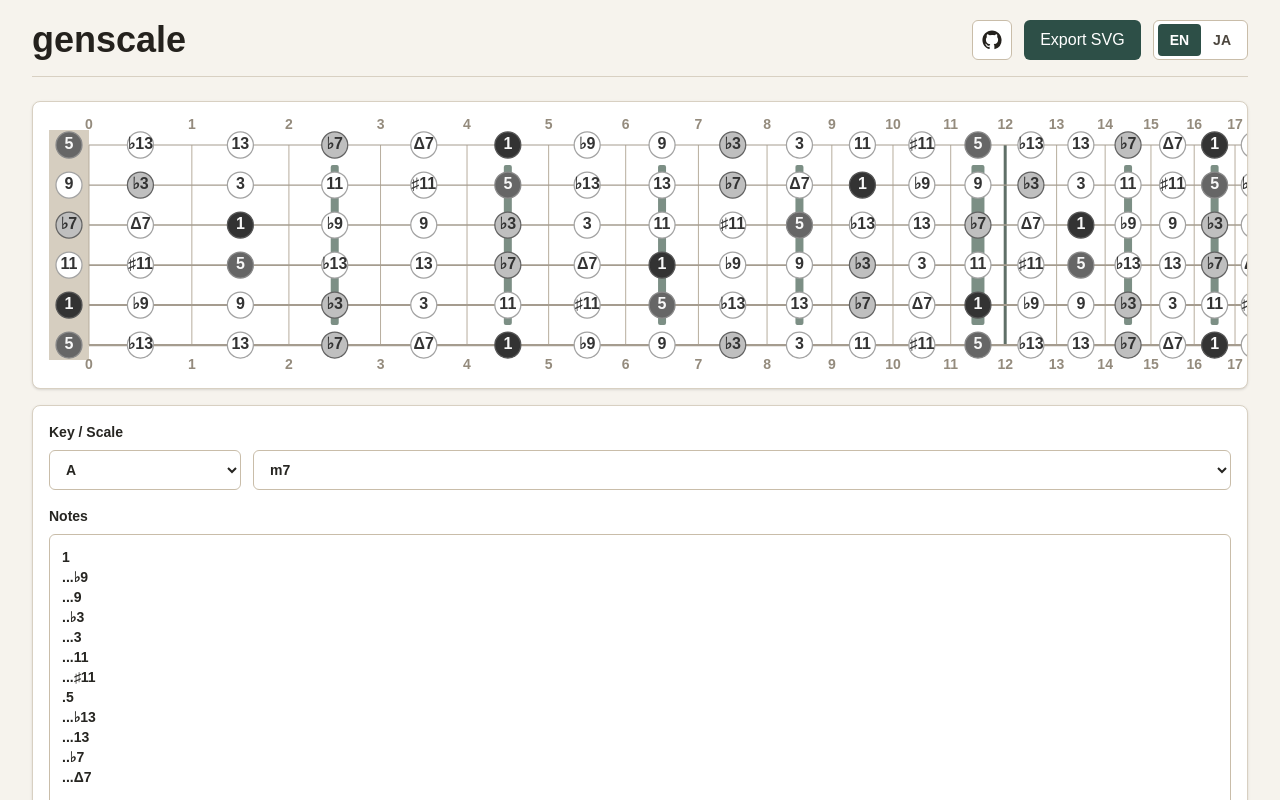
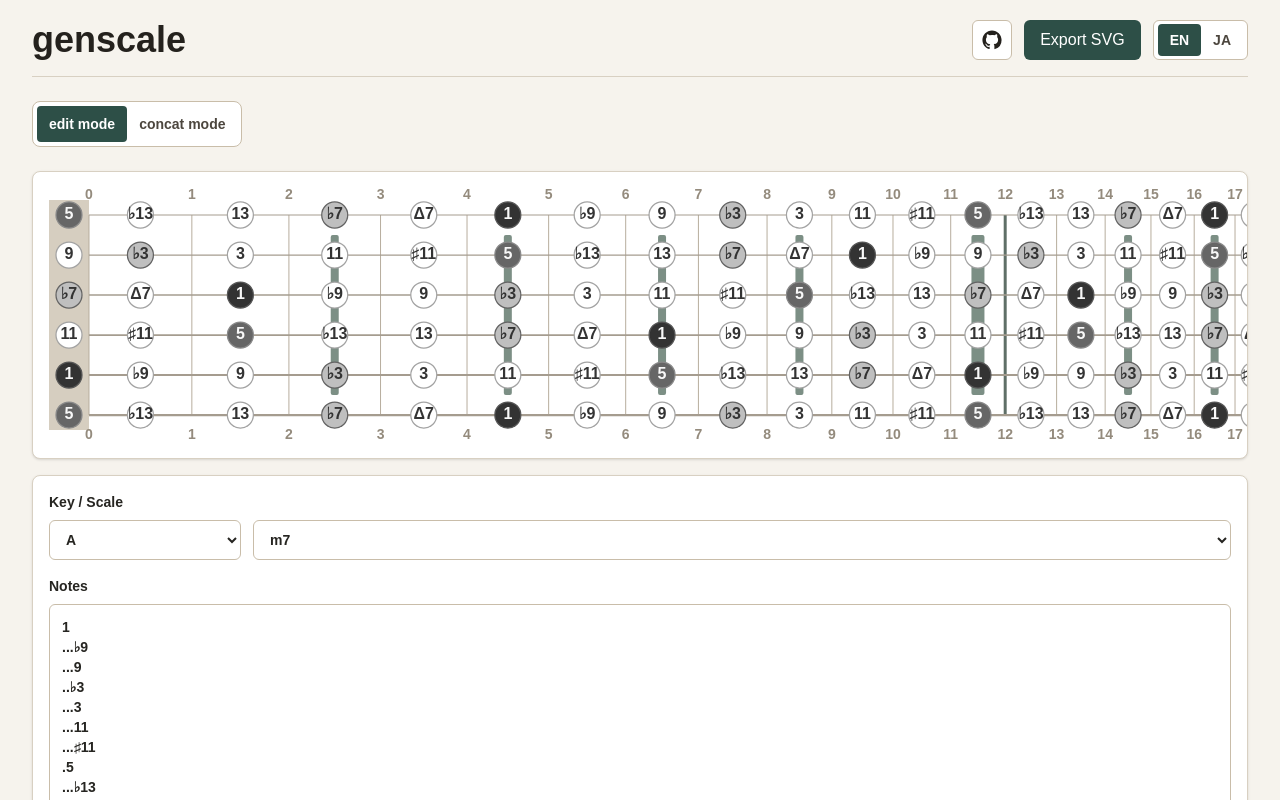
Before and after one commit to wataash/genscale, a Next.js app: page / in a window 1280 px wide. Shown: the top 800 px of the page. Built offline with nearby package versions, Linux system fonts and the light colour scheme.

Commit message:
app/genscale-app.tsx docs/guitar-scale-web.md e2e/genscale.spec.ts lib/genscale/i18n.ts lib/genscale/settings.test.ts lib/genscale/settings.ts

```diff
--- a/app/genscale-app.tsx
+++ b/app/genscale-app.tsx
@@ -27,6 +27,7 @@ import {
 } from "@/lib/genscale/scales";
 import {
   parseSettingsText,
+  parseSettingsUrl,
   readableSettingsParam,
   settingsText,
 } from "@/lib/genscale/settings";
@@ -36,7 +37,7 @@ import {
   parseTuning,
   TUNING_PRESETS,
 } from "@/lib/genscale/tuning";
-import type { Locale, NoteTone } from "@/lib/genscale/types";
+import type { AppSettings, Locale, NoteTone } from "@/lib/genscale/types";
 
 type GenscaleAppProps = {
   initialSettingsText?: string;
@@ -44,6 +45,11 @@ type GenscaleAppProps = {
 };
 
 type CopySettingsStatus = "idle" | "copying" | "copied" | "failed";
+type AppMode = "edit" | "concat";
+type ConcatEntry = {
+  lineNumber: number;
+  settings: AppSettings;
+};
 
 const NOTE_GRAY_CONTROLS: { label: string; tone: NoteTone }[] = [
   { label: "NOTE", tone: 0 },
@@ -52,6 +58,191 @@ const NOTE_GRAY_CONTROLS: { label: string; tone: NoteTone }[] = [
   { label: "...NOTE", tone: 3 },
 ];
 const NOTE_GRAY_PREVIEW_TEXT = "Δ7";
+
+type FretboardPreviewProps = {
+  locale: Locale;
+  settings: AppSettings;
+  svgId?: string;
+  title?: string;
+};
+
+function FretboardPreview({
+  locale,
+  settings,
+  svgId,
+  title,
+}: FretboardPreviewProps) {
+  const t = TRANSLATIONS[locale];
+  const parsedTuning = parseTuning(settings.tuning.join("\n"));
+  const board = buildFretboard(parsedTuning.noteIndices);
+  const scale = scaleFromNotes(settings.notes);
+  const scaleName =
+    scale === CUSTOM_SCALE ? t.customScale : scaleDisplayName(scale, locale);
+  const rootKey = NOTE_INDICES[ENHARMONICS[settings.key]];
+  const labels = parseLabels(settings.notes);
+  const boardH = CANVAS.stringGap * (board.noteIndices.length - 1);
+  const nutH = boardH + 30;
+  const labelH = CANVAS.fretLabelFontSize + CANVAS.noteRadius;
+  const canvasW = CANVAS.nutW + CANVAS.boardW;
+  const canvasH = labelH + boardH + labelH;
+  const fretXs = board.normalizedFretPositions.map(
+    (x) => CANVAS.nutW + CANVAS.boardW * x,
+  );
+  const stringYs = board.noteIndices.map(
+    (_, i) => labelH + CANVAS.stringGap * i,
+  );
+  const yMid = (stringYs[0] + stringYs[stringYs.length - 1]) / 2;
+  const stringCount = stringYs.length;
+  const inlayY =
+    stringCount >= 3
+      ? (stringYs[0] + stringYs[1]) / 2
+      : yMid - (boardH * 0.8) / 2;
+  const inlayH =
+    stringCount >= 3
+      ? (stringYs[stringCount - 2] + stringYs[stringCount - 1]) / 2 - inlayY
+      : boardH * 0.8;
+  const inlayW = 8;
+  const octaveInlayW = 13;
+
+  return (
+    <section className="overflow-hidden rounded-lg border border-[#d8d0c2] bg-white shadow-sm">
+      {title ? (
+        <header className="border-b border-[#e6dfd2] px-4 py-3 text-sm font-semibold text-[#4c463e]">
+          {title}
+        </header>
+      ) : null}
+      <div className="overflow-x-auto p-4">
+        <svg
+          id={svgId}
+          aria-label={t.fretboardLabel(settings.key, scaleName)}
+          className="block w-[1008px] max-w-none sm:w-[1440px]"
+          width={canvasW}
+          height={canvasH}
+          viewBox={`0 0 ${canvasW} ${canvasH}`}
+          xmlns="http://www.w3.org/2000/svg"
+        >
+          <style>{`text{font-family:Arial,sans-serif;}`}</style>
+          <rect
+            x="0"
+            y={(stringYs[0] + stringYs[stringYs.length - 1] - nutH) / 2}
+            width={CANVAS.nutW}
+            height={nutH}
+            fill="#d6cec0"
+          />
+          {fretXs.slice(0, -1).map((x, fretIndex) => (
+            <line
+              key={`fret-${fretIndex}`}
+              x1={x}
+              y1={stringYs[0]}
+              x2={x}
+              y2={stringYs[stringYs.length - 1]}
+              stroke={
+                fretIndex === 12 || fretIndex === 24 ? "#5f6f67" : "#b7ad9d"
+              }
+              strokeWidth={fretIndex === 12 || fretIndex === 24 ? 3 : 1}
+            />
+          ))}
+          {fretXs.slice(0, -1).map((x, fretIndex) => (
+            <g key={`fret-label-${fretIndex}`}>
+              <text
+                x={x}
+                y={labelH / 2 - CANVAS.noteRadius / 2}
+                textAnchor="middle"
+                dominantBaseline="middle"
+                fill="#948b7d"
+                fontSize={CANVAS.fretLabelFontSize}
+                fontWeight="600"
+              >
+                {fretIndex}
+              </text>
+              <text
+                x={x}
+                y={labelH + boardH + labelH / 2 + CANVAS.noteRadius / 2}
+                textAnchor="middle"
+                dominantBaseline="middle"
+                fill="#948b7d"
+                fontSize={CANVAS.fretLabelFontSize}
+                fontWeight="600"
+              >
+                {fretIndex}
+              </text>
+            </g>
+          ))}
+          {stringYs.map((y, stringIndex) => (
+            <line
+              key={`string-${stringIndex}`}
+              x1={fretXs[0]}
+              y1={y}
+              x2={fretXs[fretXs.length - 2]}
+              y2={y}
+              stroke="#a59c8f"
+              strokeWidth={1 + stringIndex * 0.25}
+            />
+          ))}
+          {[3, 5, 7, 9, 15, 17, 19, 21].map((fret) => (
+            <rect
+              key={`inlay-${fret}`}
+              x={(fretXs[fret - 1] + fretXs[fret]) / 2 - inlayW / 2}
+              y={inlayY}
+              width={inlayW}
+              height={inlayH}
+              rx="2"
+              fill="#7c8f85"
+            />
+          ))}
+          {[12, 24].map((fret) => (
+            <rect
+              key={`inlay-${fret}`}
+              x={(fretXs[fret - 1] + fretXs[fret]) / 2 - octaveInlayW / 2}
+              y={inlayY}
+              width={octaveInlayW}
+              height={inlayH}
+              rx="2"
+              fill="#7c8f85"
+            />
+          ))}
+          {board.noteIndices.map((stringNoteIndices, stringIndex) =>
+            stringNoteIndices.map((fretNoteIndex, noteIndex) => {
+              const offset = (fretNoteIndex - rootKey + 12) % 12;
+              const note = labels[offset];
+              const colors = noteColors(note.tone, settings.noteGrayLevels);
+              const cx =
+                noteIndex === 0
+                  ? fretXs[0] - CANVAS.nutW / 2
+                  : (fretXs[noteIndex - 1] + fretXs[noteIndex]) / 2;
+              const cy = stringYs[stringIndex];
+
+              return (
+                <g key={`note-${stringIndex}-${noteIndex}`}>
+                  <circle
+                    cx={cx}
+                    cy={cy}
+                    r={CANVAS.noteRadius}
+                    fill={colors.fill}
+                    stroke={colors.stroke}
+                    strokeWidth="1.25"
+                  />
+                  {note.text ? (
+                    <text
+                      x={cx}
+                      y={cy + 4}
+                      textAnchor="middle"
+                      fill={colors.text}
+                      fontSize="16"
+                      fontWeight="700"
+                    >
+                      {note.text}
+                    </text>
+                  ) : null}
+                </g>
+              );
+            }),
+          )}
+        </svg>
+      </div>
+    </section>
+  );
+}
 
 export default function GenscaleApp({
   initialSettingsText,
@@ -79,56 +270,46 @@ export default function GenscaleApp({
   );
   const [copySettingsStatus, setCopySettingsStatus] =
     useState<CopySettingsStatus>("idle");
+  const [mode, setMode] = useState<AppMode>("edit");
+  const [concatText, setConcatText] = useState("");
   const [noteGrayLevels, setNoteGrayLevels] = useState<number[]>([
     ...(initialSettings?.noteGrayLevels ?? DEFAULT_NOTE_GRAY_LEVELS),
   ]);
   const parsedTuning = useMemo(() => parseTuning(tuning), [tuning]);
-  const board = useMemo(
-    () => buildFretboard(parsedTuning.noteIndices),
-    [parsedTuning.noteIndices],
-  );
-  const rootKey = NOTE_INDICES[ENHARMONICS[key]];
   const activeTokens = linesFromText(noteText);
-  const labels = parseLabels(
-    activeTokens.length === 12 ? activeTokens : scaleTokens(scale),
-  );
-
-  const boardH = CANVAS.stringGap * (board.noteIndices.length - 1);
-  const nutH = boardH + 30;
-  const labelH = CANVAS.fretLabelFontSize + CANVAS.noteRadius;
-  const canvasW = CANVAS.nutW + CANVAS.boardW;
-  const canvasH = labelH + boardH + labelH;
-  const fretXs = board.normalizedFretPositions.map(
-    (x) => CANVAS.nutW + CANVAS.boardW * x,
-  );
-  const stringYs = board.noteIndices.map(
-    (_, i) => labelH + CANVAS.stringGap * i,
-  );
-  const yMid = (stringYs[0] + stringYs[stringYs.length - 1]) / 2;
   const tokenValid = activeTokens.length === 12;
-  const stringCount = stringYs.length;
-  const inlayY =
-    stringCount >= 3
-      ? (stringYs[0] + stringYs[1]) / 2
-      : yMid - (boardH * 0.8) / 2;
-  const inlayH =
-    stringCount >= 3
-      ? (stringYs[stringCount - 2] + stringYs[stringCount - 1]) / 2 - inlayY
-      : boardH * 0.8;
-  const inlayW = 8;
-  const octaveInlayW = 13;
   const tuningPresetId =
     TUNING_PRESETS.find((preset) => preset.notes.join("\n") === tuning)?.id ??
     "custom";
-  const currentScaleDisplayName =
-    scale === CUSTOM_SCALE ? t.customScale : scaleDisplayName(scale, locale);
-  const currentSettings = {
+  const currentSettings: AppSettings = {
     key,
     tuning: linesFromText(tuning),
     notes: linesFromText(noteText),
     noteGrayLevels,
   };
+  const currentBoardSettings: AppSettings = {
+    ...currentSettings,
+    notes: tokenValid ? currentSettings.notes : scaleTokens(scale),
+  };
   const currentSettingEditorText = settingsText(currentSettings);
+  const concatResults = useMemo(() => {
+    const baseUrl =
+      typeof window === "undefined" ? "https://example.com" : window.location.origin;
+    const valid: ConcatEntry[] = [];
+    const invalid: number[] = [];
+
+    linesFromText(concatText).forEach((line, index) => {
+      const settings = parseSettingsUrl(line, baseUrl);
+      if (settings) {
+        valid.push({ lineNumber: index + 1, settings });
+        return;
+      }
+
+      invalid.push(index + 1);
+    });
+
+    return { valid, invalid };
+  }, [concatText]);
 
   useEffect(() => {
     document.documentElement.lang = locale;
@@ -220,6 +401,7 @@ export default function GenscaleApp({
                 <path d="M12 .5C5.65.5.5 5.65.5 12c0 5.1 3.29 9.41 7.86 10.93.58.1.79-.25.79-.56v-2.15c-3.2.7-3.87-1.36-3.87-1.36-.52-1.34-1.28-1.7-1.28-1.7-1.05-.72.08-.7.08-.7 1.16.08 1.77 1.19 1.77 1.19 1.03 1.76 2.7 1.25 3.36.96.1-.75.4-1.25.73-1.54-2.55-.29-5.24-1.28-5.24-5.68 0-1.26.45-2.28 1.19-3.09-.12-.29-.52-1.46.11-3.04 0 0 .97-.31 3.16 1.18A10.9 10.9 0 0 1 12 6.06c.98 0 1.95.13 2.87.38 2.19-1.49 3.16-1.18 3.16-1.18.63 1.58.23 2.75.11 3.04.74.81 1.19 1.83 1.19 3.09 0 4.41-2.69 5.38-5.25 5.67.42.36.78 1.06.78 2.14v3.17c0 .31.21.67.79.56A11.51 11.51 0 0 0 23.5 12C23.5 5.65 18.35.5 12 .5Z" />
               </svg>
             </a>
+            {mode === "edit" ? (
               <button
                 className="h-10 rounded-md bg-[#2d4f47] px-4 text-sm font-semibold text-white transition hover:bg-[#213d37]"
                 type="button"
@@ -227,6 +409,7 @@ export default function GenscaleApp({
               >
                 {t.exportSvg}
               </button>
+            ) : null}
             <nav
               aria-label={t.localeLabel}
               className="flex h-10 items-center rounded-md border border-[#c9bda9] bg-white p-1 text-sm font-semibold"
@@ -257,7 +440,41 @@ export default function GenscaleApp({
           </div>
         </header>
 
-        <div className="grid gap-4">
+        <div
+          aria-label={t.modeTabsLabel}
+          className="inline-flex w-fit rounded-lg border border-[#c9bda9] bg-white p-1 text-sm font-semibold"
+          role="tablist"
+        >
+          {([
+            ["edit", t.editMode],
+            ["concat", t.concatMode],
+          ] as const).map(([value, label]) => (
+            <button
+              key={value}
+              aria-controls={`${value}-panel`}
+              aria-selected={mode === value}
+              className={`rounded px-3 py-2 transition ${
+                mode === value
+                  ? "bg-[#2d4f47] text-white"
+                  : "text-[#4c463e] hover:bg-[#eee8dc]"
+              }`}
+              id={`${value}-tab`}
+              role="tab"
+              type="button"
+              onClick={() => setMode(value)}
+            >
+              {label}
+            </button>
+          ))}
+        </div>
+
+        {mode === "edit" ? (
+          <div
+            aria-labelledby="edit-tab"
+            className="grid gap-4"
+            id="edit-panel"
+            role="tabpanel"
+          >
             <aside className="order-2 rounded-lg border border-[#d8d0c2] bg-white p-4 shadow-sm">
               <div className="grid gap-4">
               <div className="grid gap-2 text-sm font-semibold">
@@ -465,140 +682,65 @@ export default function GenscaleApp({
               </div>
             </aside>
 
-          <section className="order-1 overflow-hidden rounded-lg border border-[#d8d0c2] bg-white shadow-sm">
-            <div className="overflow-x-auto p-4">
-              <svg
-                id="fretboard-svg"
-                aria-label={t.fretboardLabel(key, currentScaleDisplayName)}
-                className="block w-[1008px] max-w-none sm:w-[1440px]"
-                width={canvasW}
-                height={canvasH}
-                viewBox={`0 0 ${canvasW} ${canvasH}`}
-                xmlns="http://www.w3.org/2000/svg"
+            <FretboardPreview
+              locale={locale}
+              settings={currentBoardSettings}
+              svgId="fretboard-svg"
+            />
+          </div>
+        ) : (
+          <section
+            aria-labelledby="concat-tab"
+            className="grid gap-4"
+            id="concat-panel"
+            role="tabpanel"
           >
-                <style>{`text{font-family:Arial,sans-serif;}`}</style>
-                <rect
-                  x="0"
-                  y={(stringYs[0] + stringYs[stringYs.length - 1] - nutH) / 2}
-                  width={CANVAS.nutW}
-                  height={nutH}
-                  fill="#d6cec0"
+            <section className="rounded-lg border border-[#d8d0c2] bg-white p-4 shadow-sm">
+              <label className="grid gap-2 text-sm font-semibold">
+                {t.concatInput}
+                <textarea
+                  aria-label={t.concatInput}
+                  className="min-h-56 resize-y rounded-md border border-[#c9bda9] bg-white p-3 font-mono text-sm leading-6"
+                  placeholder={t.concatHelp}
+                  spellCheck={false}
+                  value={concatText}
+                  onChange={(event) => setConcatText(event.target.value)}
                 />
-                {fretXs.slice(0, -1).map((x, fretIndex) => (
-                  <line
-                    key={`fret-${fretIndex}`}
-                    x1={x}
-                    y1={stringYs[0]}
-                    x2={x}
-                    y2={stringYs[stringYs.length - 1]}
-                    stroke={
-                      fretIndex === 12 || fretIndex === 24
-                        ? "#5f6f67"
-                        : "#b7ad9d"
-                    }
-                    strokeWidth={fretIndex === 12 || fretIndex === 24 ? 3 : 1}
-                  />
-                ))}
-                {fretXs.slice(0, -1).map((x, fretIndex) => (
-                  <g key={`fret-label-${fretIndex}`}>
-                    <text
-                      x={x}
-                      y={labelH / 2 - CANVAS.noteRadius / 2}
-                      textAnchor="middle"
-                      dominantBaseline="middle"
-                      fill="#948b7d"
-                      fontSize={CANVAS.fretLabelFontSize}
-                      fontWeight="600"
-                    >
-                      {fretIndex}
-                    </text>
-                    <text
-                      x={x}
-                      y={labelH + boardH + labelH / 2 + CANVAS.noteRadius / 2}
-                      textAnchor="middle"
-                      dominantBaseline="middle"
-                      fill="#948b7d"
-                      fontSize={CANVAS.fretLabelFontSize}
-                      fontWeight="600"
-                    >
-                      {fretIndex}
-                    </text>
-                  </g>
-                ))}
-                {stringYs.map((y, stringIndex) => (
-                  <line
-                    key={`string-${stringIndex}`}
-                    x1={fretXs[0]}
-                    y1={y}
-                    x2={fretXs[fretXs.length - 2]}
-                    y2={y}
-                    stroke="#a59c8f"
-                    strokeWidth={1 + stringIndex * 0.25}
-                  />
-                ))}
-                {[3, 5, 7, 9, 15, 17, 19, 21].map((fret) => (
-                  <rect
-                    key={`inlay-${fret}`}
-                    x={(fretXs[fret - 1] + fretXs[fret]) / 2 - inlayW / 2}
-                    y={inlayY}
-                    width={inlayW}
-                    height={inlayH}
-                    rx="2"
-                    fill="#7c8f85"
-                  />
-                ))}
-                {[12, 24].map((fret) => (
-                  <rect
-                    key={`inlay-${fret}`}
-                    x={(fretXs[fret - 1] + fretXs[fret]) / 2 - octaveInlayW / 2}
-                    y={inlayY}
-                    width={octaveInlayW}
-                    height={inlayH}
-                    rx="2"
-                    fill="#7c8f85"
-                  />
-                ))}
-                {board.noteIndices.map((stringNoteIndices, stringIndex) =>
-                  stringNoteIndices.map((fretNoteIndex, noteIndex) => {
-                    const offset = (fretNoteIndex - rootKey + 12) % 12;
-                    const note = labels[offset];
-                    const colors = noteColors(note.tone, noteGrayLevels);
-                    const cx =
-                      noteIndex === 0
-                        ? fretXs[0] - CANVAS.nutW / 2
-                        : (fretXs[noteIndex - 1] + fretXs[noteIndex]) / 2;
-                    const cy = stringYs[stringIndex];
+              </label>
+
+              <p className="mt-3 text-sm text-[#5f584f]">{t.concatHelp}</p>
+
+              {concatResults.invalid.length ? (
+                <p className="mt-3 rounded-md bg-[#fff4df] px-3 py-2 text-sm text-[#7a4f00]">
+                  {t.concatInvalidLines(concatResults.invalid.join(", "))}
+                </p>
+              ) : null}
+            </section>
+
+            {concatResults.valid.length ? (
+              concatResults.valid.map(({ lineNumber, settings }) => {
+                const boardScale = scaleFromNotes(settings.notes);
+                const scaleName =
+                  boardScale === CUSTOM_SCALE
+                    ? t.customScale
+                    : scaleDisplayName(boardScale, locale);
 
                 return (
-                      <g key={`note-${stringIndex}-${noteIndex}`}>
-                        <circle
-                          cx={cx}
-                          cy={cy}
-                          r={CANVAS.noteRadius}
-                          fill={colors.fill}
-                          stroke={colors.stroke}
-                          strokeWidth="1.25"
+                  <FretboardPreview
+                    key={`${lineNumber}-${settings.key}-${settings.tuning.join("-")}`}
+                    locale={locale}
+                    settings={settings}
+                    title={t.concatBoardTitle(lineNumber, settings.key, scaleName)}
                   />
-                        {note.text ? (
-                          <text
-                            x={cx}
-                            y={cy + 4}
-                            textAnchor="middle"
-                            fill={colors.text}
-                            fontSize="16"
-                            fontWeight="700"
-                          >
-                            {note.text}
-                          </text>
-                        ) : null}
-                      </g>
                 );
-                  }),
+              })
+            ) : (
+              <p className="rounded-lg border border-dashed border-[#c9bda9] bg-white px-4 py-6 text-sm text-[#5f584f] shadow-sm">
+                {t.concatEmpty}
+              </p>
             )}
-              </svg>
-            </div>
           </section>
-        </div>
+        )}
       </section>
     </main>
   );
--- a/lib/genscale/i18n.ts
+++ b/lib/genscale/i18n.ts
@@ -21,6 +21,14 @@ export const TRANSLATIONS: Record<
     copySettingsUrlCopying: string;
     copySettingsUrlCopied: string;
     copySettingsUrlFailed: string;
+    modeTabsLabel: string;
+    editMode: string;
+    concatMode: string;
+    concatInput: string;
+    concatHelp: string;
+    concatEmpty: string;
+    concatInvalidLines: (lineNumbers: string) => string;
+    concatBoardTitle: (lineNumber: number, key: string, scale: string) => string;
     tokenError: string;
     tuningError: string;
     settingError: string;
@@ -44,6 +52,17 @@ export const TRANSLATIONS: Record<
     copySettingsUrlCopying: "Copying...",
     copySettingsUrlCopied: "Copied",
     copySettingsUrlFailed: "Copy failed",
+    modeTabsLabel: "Mode",
+    editMode: "edit mode",
+    concatMode: "concat mode",
+    concatInput: "Copied settings URLs",
+    concatHelp:
+      'Paste one URL per line from "Copy URL with this settings (experimental)".',
+    concatEmpty: "No valid copied URLs yet.",
+    concatInvalidLines: (lineNumbers) =>
+      `These lines do not contain valid copied settings URLs: ${lineNumbers}.`,
+    concatBoardTitle: (lineNumber, key, scale) =>
+      `Line ${lineNumber}: ${key} ${scale}`,
     tokenError: "Notes must contain exactly 12 line-separated tokens.",
     tuningError: "Tuning must contain one note with octave per line.",
     settingError: "Settings editor must contain valid genscale JSON.",
@@ -66,6 +85,17 @@ export const TRANSLATIONS: Record<
     copySettingsUrlCopying: "コピー中...",
     copySettingsUrlCopied: "コピーしました",
     copySettingsUrlFailed: "コピー失敗",
+    modeTabsLabel: "モード",
+    editMode: "edit mode",
+    concatMode: "concat mode",
+    concatInput: "コピーした設定URL",
+    concatHelp:
+      "各行に 1 つずつ、「この設定のURLをコピー (experimental)」でコピーしたURLを貼り付けます。",
+    concatEmpty: "有効な設定URLがまだありません。",
+    concatInvalidLines: (lineNumbers) =>
+      `次の行は有効な設定URLではありません: ${lineNumbers}`,
+    concatBoardTitle: (lineNumber, key, scale) =>
+      `${lineNumber}行目: ${key} ${scale}`,
     tokenError: "Notes は行区切りで12個にしてください。",
     tuningError: "チューニングは1行に1つ、音名とオクターブで指定してください。",
     settingError: "設定エディタには有効な genscale JSON を入力してください。",
--- a/lib/genscale/settings.ts
+++ b/lib/genscale/settings.ts
@@ -14,6 +14,19 @@ export function readableSettingsParam(settings: AppSettings): string {
     (character) =>
       `%${character.charCodeAt(0).toString(16).toUpperCase().padStart(2, "0")}`,
   );
+}
+
+export function parseSettingsUrl(
+  text: string,
+  baseUrl: string,
+): AppSettings | null {
+  try {
+    const url = new URL(text, baseUrl);
+    const settingsParam = url.searchParams.get("settings");
+    return settingsParam ? parseSettingsText(settingsParam) : null;
+  } catch {
+    return null;
+  }
 }
 
 function readStringArray(value: unknown): string[] | null {
```
Also changed, not shown: 3 other files (tests, documents, lock files or other folders). Lines whose indentation alone changed are shown as unchanged.
